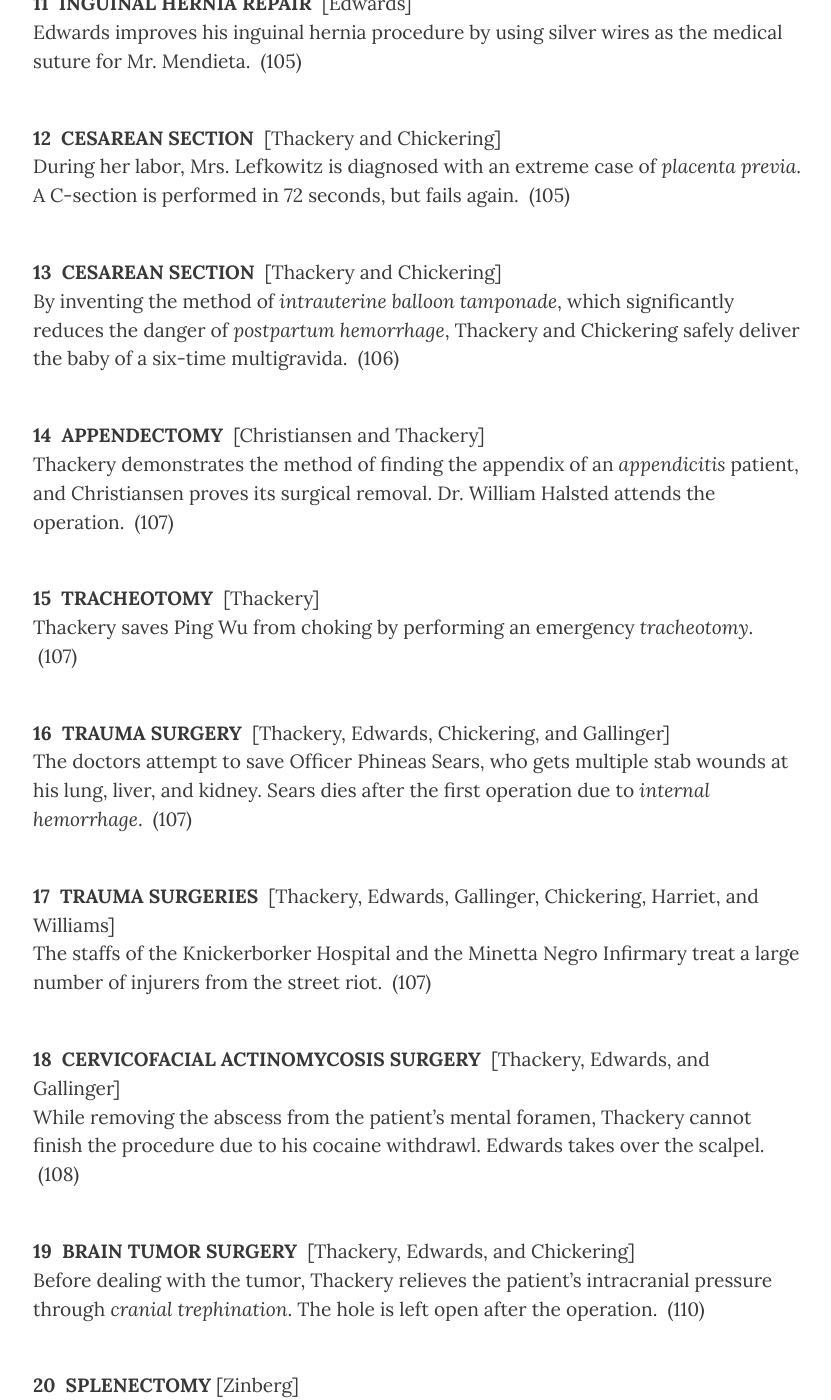
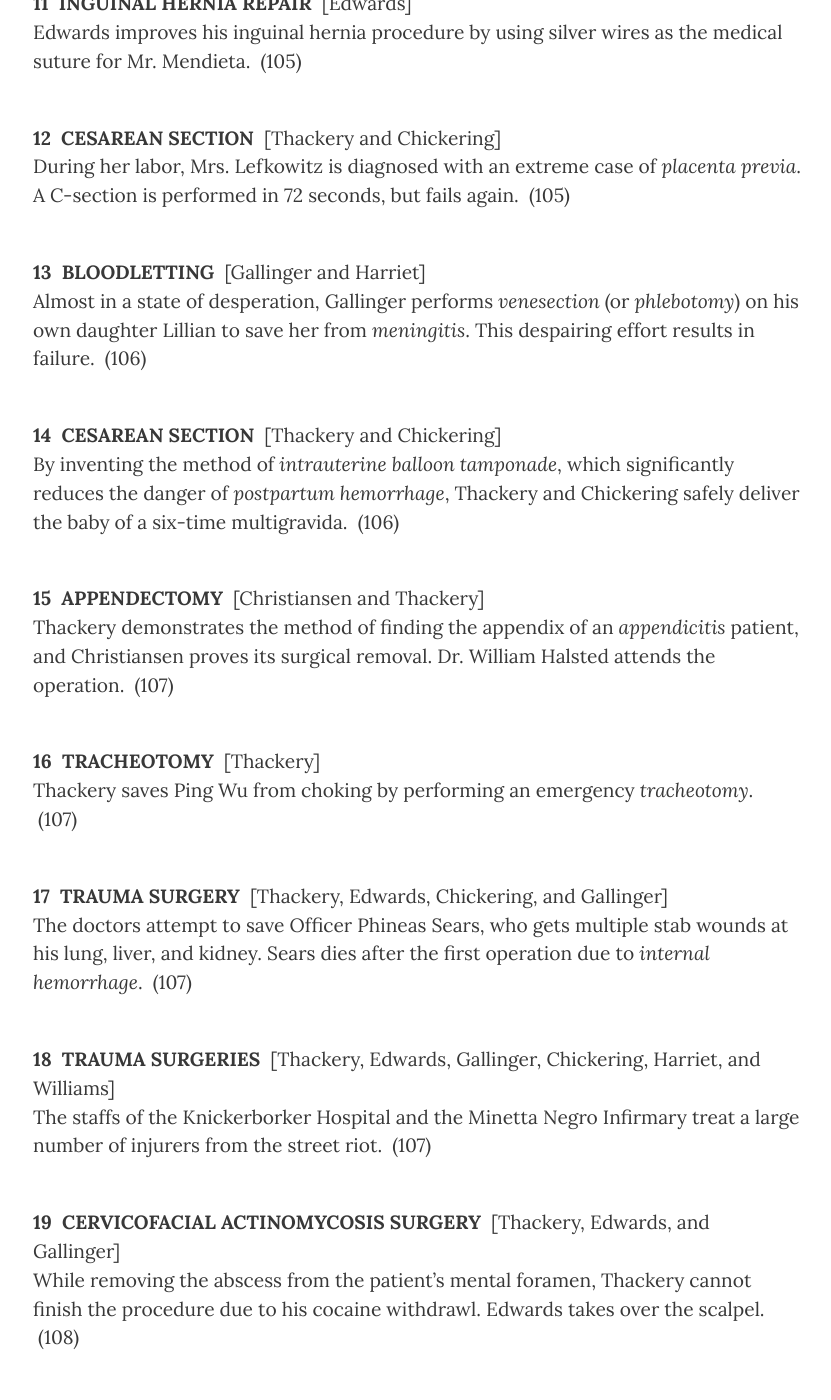
Before and after one commit to laskaux/laskaux.github.io, a Jekyll site: the page built from _posts/2019-11-14-knick-summary-operations.md, in a window 1280 px wide and 1400 px high, scrolled down 2154 px. Shown: the whole window, without its empty margins (223-1054 px from the left). Built offline with Jekyll 4.4.1, drawn with Linux system fonts in a browser that asks for light colours; nearby versions of some CDN libraries; some of the changed text lies outside the part shown.

```diff
--- a/_posts/2019-11-14-knick-summary-operations.md
+++ b/_posts/2019-11-14-knick-summary-operations.md
@@ -75,114 +75,119 @@ During her labor, Mrs. Lefkowitz is diagnosed with an extreme case of _placenta
 &nbsp;(105) <br /><br />
 
 
-**13&nbsp; CESAREAN SECTION**&nbsp;  [Thackery and Chickering] <br />
+**13&nbsp; BLOODLETTING**&nbsp;  [Gallinger and Harriet] <br />
+Almost in a state of desperation, Gallinger performs _venesection_ (or _phlebotomy_) on his own daughter Lillian to save her from _meningitis_. This despairing effort results in failure.
+&nbsp;(106) <br /><br />
+
+
+**14&nbsp; CESAREAN SECTION**&nbsp;  [Thackery and Chickering] <br />
 By inventing the method of _intrauterine balloon tamponade_, which significantly reduces the danger of _postpartum hemorrhage_, Thackery and Chickering safely deliver the baby of a six-time multigravida.
 &nbsp;(106) <br /><br />
 
 
-**14&nbsp; APPENDECTOMY**&nbsp; [Christiansen and Thackery] <br/>
+**15&nbsp; APPENDECTOMY**&nbsp; [Christiansen and Thackery] <br/>
 Thackery demonstrates the method of finding the appendix of an _appendicitis_ patient, and Christiansen proves its surgical removal. Dr. William Halsted attends the operation.
 &nbsp;(107) <br /><br />
 
 
-**15&nbsp; TRACHEOTOMY**&nbsp; [Thackery] <br/>
+**16&nbsp; TRACHEOTOMY**&nbsp; [Thackery] <br/>
 Thackery saves Ping Wu from choking by performing an emergency _tracheotomy_.
 &nbsp;(107) <br /><br />
 
 
-**16&nbsp; TRAUMA SURGERY**&nbsp; [Thackery, Edwards, Chickering, and Gallinger]  <br/>
+**17&nbsp; TRAUMA SURGERY**&nbsp; [Thackery, Edwards, Chickering, and Gallinger]  <br/>
 The doctors attempt to save Officer Phineas Sears, who gets multiple stab wounds at his lung, liver, and kidney. Sears dies after the first operation due to _internal hemorrhage_.
 &nbsp;(107) <br /><br />
 
 
-**17&nbsp; TRAUMA SURGERIES**&nbsp; [Thackery, Edwards, Gallinger, Chickering, Harriet, and Williams]  <br/>
+**18&nbsp; TRAUMA SURGERIES**&nbsp; [Thackery, Edwards, Gallinger, Chickering, Harriet, and Williams]  <br/>
 The staffs of the Knickerborker Hospital and the Minetta Negro Infirmary treat a large number of injurers from the street riot.
 &nbsp;(107) <br /><br />
 
 
-**18&nbsp; CERVICOFACIAL ACTINOMYCOSIS SURGERY**&nbsp; [Thackery, Edwards, and Gallinger]  <br/>
+**19&nbsp; CERVICOFACIAL ACTINOMYCOSIS SURGERY**&nbsp; [Thackery, Edwards, and Gallinger]  <br/>
 While removing the abscess from the patient's mental foramen, Thackery cannot finish the procedure due to his cocaine withdrawl. Edwards takes over the scalpel.
 &nbsp;(108) <br /><br />
 
 
-**19&nbsp; BRAIN TUMOR SURGERY**&nbsp; [Thackery, Edwards, and Chickering]  <br/>
+**20&nbsp; BRAIN TUMOR SURGERY**&nbsp; [Thackery, Edwards, and Chickering]  <br/>
 Before dealing with the tumor, Thackery relieves the patient's intracranial pressure through _cranial trephination_. The hole is left open after the operation.
 &nbsp;(110) <br /><br />
 
 
-**20&nbsp; SPLENECTOMY** [Zinberg] <br/>
+**21&nbsp; SPLENECTOMY** [Zinberg] <br/>
 Zinberg operates on a _splenic anemia_ patient by surgically removing his spleen. &nbsp;(110) <br /><br />
 
 
-**21&nbsp; BLOOD TRANSFUSION** [Thackery] <br/>
+**22&nbsp; BLOOD TRANSFUSION** [Thackery] <br/>
 Thackery transfuses his own blood to a young patient suffering from _anemia_ caused by _chlorosis_. The girl is killed as a result of Thackery's erroneous understanding of human blood types. &nbsp;(110) <br /><br />
 
 
-**22&nbsp; RHINOPLASTY**&nbsp; [Thackery] <br/>
+**23&nbsp; RHINOPLASTY**&nbsp; [Thackery] <br/>
 Thackery performs a cosmetic surgery on a female Cromartie patient using her "golden" earring as an insert.
 &nbsp;(201) <br /><br />
 
 
-**23&nbsp; CHOLECYSTECTOMY**&nbsp; [Chickering and Edwards] <br/>
+**24&nbsp; CHOLECYSTECTOMY**&nbsp; [Chickering and Edwards] <br/>
 During the operation, Edwards supervises Chickering to separate and ligate the two _cystic arteries_ within the patient's _cystohepatic triangle_, or _Calot's triangle_.
 &nbsp;(201) <br /><br />
 
 
-**24&nbsp; TUBERCULAR OSTEOMYELITIS SURGERY**&nbsp; [Chickering and Mays] <br/>
+**25&nbsp; TUBERCULAR OSTEOMYELITIS SURGERY**&nbsp; [Chickering and Mays] <br/>
 Chickering leads the procedure and dissects the abscess down to the bone to release the pus. Meanwhile, Mays shows incompetence of the surgical techique.
 &nbsp;(201) <br /><br />
 
 
-**25&nbsp; RETINAL DETACHMENT REPAIR**&nbsp; [Thackery] <br/>
+**26&nbsp; RETINAL DETACHMENT REPAIR**&nbsp; [Thackery] <br/>
 The previous fight left Edwards' retina almost separated from the rear wall of his left eye. An incision on the sclera is intended to release the subretinal fluid and thus have the retina in contact with the _choroid_. The operation, however, is terminated at its beginning due to Thackery's drug withdral and hallucinations.
 &nbsp;(202) <br /><br />
 
 
-**26&nbsp; HEPATIC CANCER SURGERY**&nbsp; [Gallinger and Edwards]  <br/>
+**27&nbsp; HEPATIC CANCER SURGERY**&nbsp; [Gallinger and Edwards]  <br/>
 The doctors attempt to remove a tumor on the inferior surface of the patient's liver. Edwards instructs Gallinger to bisect the healthy liver tissue leading to the tumor and tie off all blood vessles contained within.
 &nbsp;(203) <br /><br />
 
 
-**27&nbsp; TRACHEOTOMY**&nbsp; [Mays] <br/>
+**28&nbsp; TRACHEOTOMY**&nbsp; [Mays] <br/>
 While cauterizing the incision, Mays ignites the flammable ether and is killed by the fire.
 &nbsp;(204) <br /><br />
 
 
-**28&nbsp; PYROTHERAPY OF NEUROSYPHILIS**&nbsp; [Thackery and Edwards] <br/>
+**29&nbsp; PYROTHERAPY OF NEUROSYPHILIS**&nbsp; [Thackery and Edwards] <br/>
 (Not a surgery)&nbsp; Thackery elevates Abigail's body temperature to 106 degrees Fahrenheit through the injection of malaria parasites. A higher therapeutic fever induced in a hypertherm cabinet effectively kills the _syphilis spirochetes_ (_Treponema pallidum_). Her malaria is subsequently cured by _quinine_.
 &nbsp;(204) <br /><br />
 
 
-**29&nbsp; TOPECTOMY**&nbsp; [Thackery] <br/>
+**30&nbsp; TOPECTOMY**&nbsp; [Thackery] <br/>
 Experimenting on Mr. Sidney Carton, who loses the top of his cranium but retains an intact brain, Thackery elicits the motional and emotional responses of the patient by stimulating selected points of his brain with electric currents. Furthermore, using a rheoscope, Thackery identifies a brain spot excited after injecting the patient with a dose of morphine. In a subsequent operation, Thackery surgically removes the "morphine region," but leaves Carton in a vegetative state.
 &nbsp;(205) <br /><br />
 
 
-**30&nbsp; TRAUMA SURGERIES**&nbsp; [Thackery, Edwards, Gallinger, and Chickering] <br/>
+**31&nbsp; TRAUMA SURGERIES**&nbsp; [Thackery, Edwards, Gallinger, and Chickering] <br/>
 The staff of the Knick treat 124 injurers from the construction accident of the New York City subway system, in which six people die and 150 wounded.
 &nbsp;(205) <br /><br />
 
 
-**31&nbsp; ESOPHAGEAL CANCER SURGERY**&nbsp; [Chickering, Edwards, and Zinberg] <br/>
+**32&nbsp; ESOPHAGEAL CANCER SURGERY**&nbsp; [Chickering, Edwards, and Zinberg] <br/>
 Several experimental methods are employed to treat the esophageal tumor of Anne Chickering, Bertie's mother. After trying _Röntgenotherapy_, Bertie and Edwards attempt an ionic surgery by passing electric currents through mercury-coated zinc needles inserted into the tumor. After confirming its inefficacy, Bertie decides on the highly risky _laryngectomy_, which fails not unexpectedly due to the complex attachment of the tumor with the laryngeal, tracheal, and esophageal tissues.
 &nbsp;(206) <br /><br />
 
 
-**32&nbsp; SEPARATION OF OMPHALOPAGUS TWINS**&nbsp; [Thackery, Edwards, Gallinger, and Chickering] <br/>
+**33&nbsp; SEPARATION OF OMPHALOPAGUS TWINS**&nbsp; [Thackery, Edwards, Gallinger, and Chickering] <br/>
 Through X-ray examination, Thackery concludes that the only vital organ that Zoya and Nika---a pair of Minsk-borned twins conjoined by a band of cartilage and soft tissue in their midsection---share is their liver. After devising a procedure to bisect the liver with little hemorrhaging, the surgical team, including four doctors and six nurses, separate the twins after a three-and-a-half-hour battle. The entire operation is filmed by a motion picture camera.
 &nbsp;(207) <br /><br />
 
 
-**33&nbsp; UMBILICAL HERNIA REPAIR**&nbsp; [Edwards and Gallinger] <br/>
+**34&nbsp; UMBILICAL HERNIA REPAIR**&nbsp; [Edwards and Gallinger] <br/>
 Mr. Garrison Carr is paralyzed on the operating table after Edwards injects his muscles attached to the aponeurotic membrane with a _curare_ solution secretly distilled by Gallinger, who then saves Carr in the emergency by a tracheotomy.
 &nbsp;(207) <br /><br />
 
 
-**34&nbsp; SEPTOPLASTY**&nbsp;[Thackery and Chickering] <br/>
+**35&nbsp; SEPTOPLASTY**&nbsp;[Thackery and Chickering] <br/>
 Thackery plans to place a celluloid insert into Abigail's nasal cavities to support her reconstructed nose. Abruptly, Abigail dies of an anesthetic reaction before the operation starts.
 &nbsp;(208) <br /><br />
 
 
-**35&nbsp; INTESTINE RESECTION**&nbsp;[Thackery, Gallinger, and Chickering] <br/>
+**36&nbsp; INTESTINE RESECTION**&nbsp;[Thackery, Gallinger, and Chickering] <br/>
 Traumatized by Abigail's sudden death of general anesthesia, Thackery insists on demonstrating a self-surgery and resecting his own necrotic intestine sections to promote spinal anesthesia. While continuing the procedure despite the unancipatedly complicated necrosis, Thackery accidentally cuts his abdominal aorta and loses his life in his own operating room.
 &nbsp;(210) <br /><br />
```
Also changed, not shown: other parts of _posts/2019-11-14-knick-summary-operations.md (+1 -1 lines), _drafts/2019-11-14-knick-summary-operations-medium.md (added, +191 -0 lines), _drafts/2019-11-15-knick-amphitheater.md (+26 -1 lines), _posts/2020-03-25-power-of-art.md (added, +117 -0 lines), _drafts/Readme.txt (added), 12 other files.
